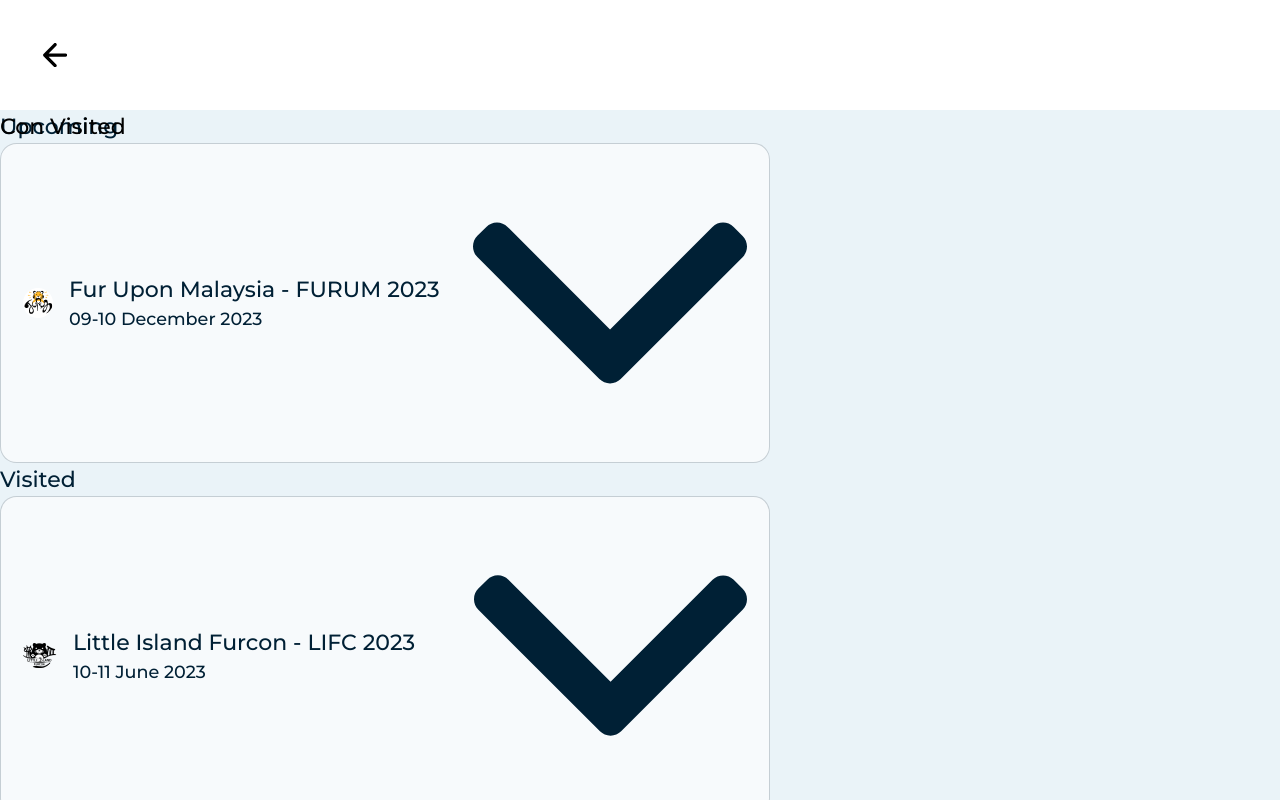
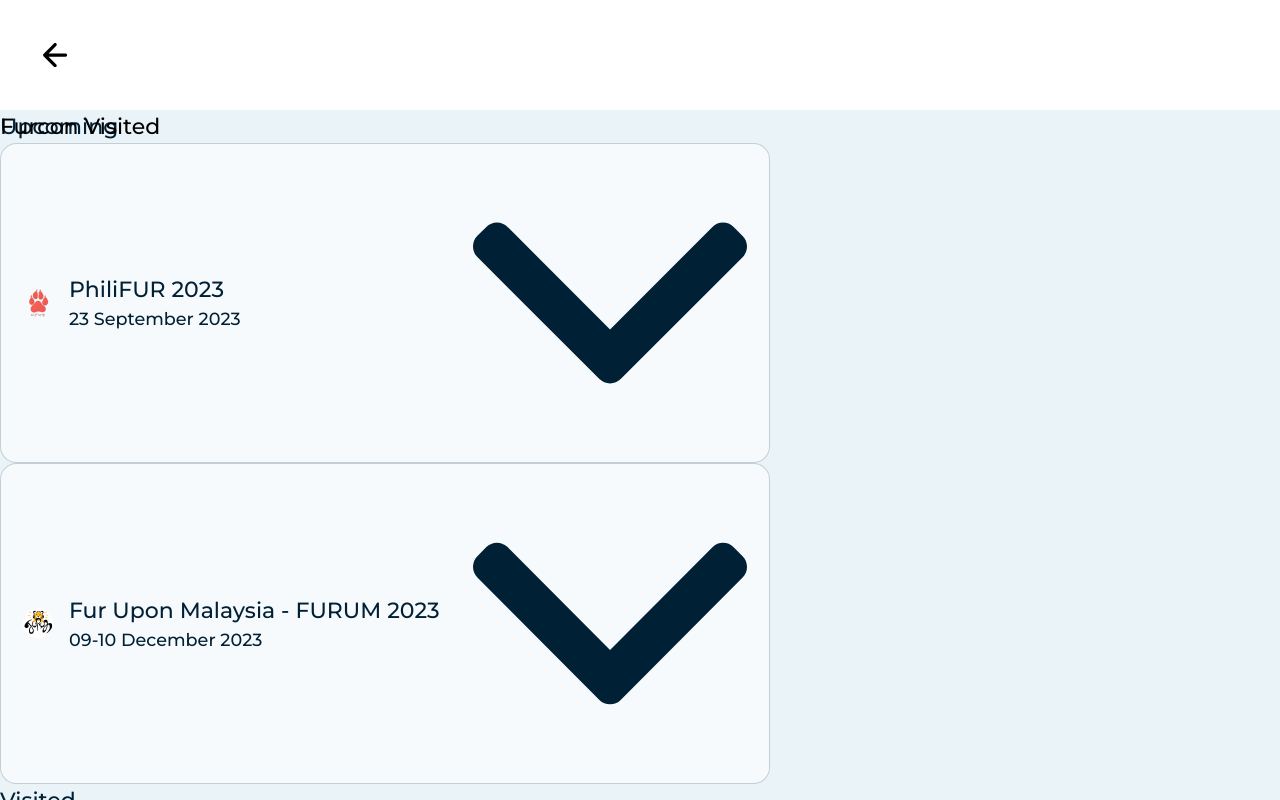
Before and after one commit to roryxavier/foxywolfsite, a SvelteKit app: page /visited in a window 1280 px wide. Shown: the top 800 px of the page. Built offline with nearby package versions, Linux system fonts and the light colour scheme.

Commit message:
Update
- fix unnecessary horizontal scroll
- added "PhiliFUR 2023"

```diff
--- a/src/model/LinkList.ts
+++ b/src/model/LinkList.ts
@@ -1,7 +1,7 @@
 export default [
 	{ title: 'About Us', href: 'about' },
 	// { title: 'Timeline', href: 'timeline' },
-	{ title: 'Con Visited', href: 'visited' }
+	{ title: 'Furcon Visited', href: 'visited' }
 	// { title: 'Travel Map', href: 'travel' },
 	// { title: 'Gallery', href: 'gallery' }
 ];
--- a/src/routes/+layout.svelte
+++ b/src/routes/+layout.svelte
@@ -43,7 +43,7 @@
 
 	.App {
 		min-height: 100dvh;
-		min-width: 100vw;
+		width: 100%;
 		display: flex;
 		flex-direction: column;
 		align-items: stretch;
--- a/src/routes/visited/+page.svelte
+++ b/src/routes/visited/+page.svelte
@@ -6,6 +6,7 @@
 
 	import furum from '../../assets/furum.png';
 	import littleisland from '../../assets/littleisland.png';
+	import philifur from '../../assets/philifur.png';
 
 	import ConEvent from '../../model/Event/EventCon';
 	import TierEvent from '../../model/Event/TierEvent';
@@ -15,6 +16,13 @@
 	const eventSections = [
 		new EventSectionTs(
 			'Upcoming',
+			new ConEvent()
+				.setIcon(philifur)
+				.setTitle('PhiliFUR 2023')
+				.setDateTime('23 September 2023')
+				.setTheme(new Theme('Tails and Fables'))
+				.addRegistrationTier(new TierEvent().setOwner('Rory'))
+				.addRegistrationTier(new TierEvent().setOwner('Jimmy')),
 			new ConEvent()
 				.setIcon(furum)
 				.setTitle('Fur Upon Malaysia - FURUM 2023')
```
Also changed, not shown: src/routes/about/Row-Menu.svelte (+11 -1 lines), src/assets/external-000000.svg (added), src/assets/philifur.png (added).
